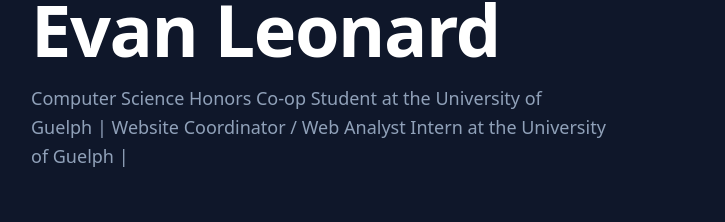
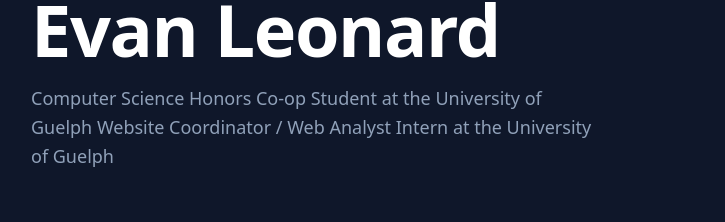
Before and after one commit to EvanML13/Personal-Site, a React (Vite) app: page /#/ in a window 1280 px wide. Shown: the part 266-488 px from the top of the page, without its empty margins (33-758 px from the left). Built offline with nearby package versions, Linux system fonts and the light colour scheme.

Commit message:
Fixed Spacing

```diff
--- a/src/components/portfolio/Hero.tsx
+++ b/src/components/portfolio/Hero.tsx
@@ -12,7 +12,7 @@
                 {contactInfo.name}
             </h1>
             <p className="mt-4 text-lg text-slate-400 max-w-xl leading-relaxed">
-                Computer Science Honors Co-op Student at the University of Guelph | Website Coordinator / Web Analyst Intern at the University of Guelph |  {/* Focused on AI and Full-Stack Development | */}
+                Computer Science Honors Co-op Student at the University of Guelph Website Coordinator / Web Analyst Intern at the University of Guelph  {/* Focused on AI and Full-Stack Development | */}
             </p>
         </section>
     );
--- a/src/components/portfolio/Projects.tsx
+++ b/src/components/portfolio/Projects.tsx
@@ -5,7 +5,7 @@
 export default function Projects() {
     return (
         <Reveal>
-            <section className="px-6 md:px-16 py-12">
+            <section className="px-6 md:px-16 py-1">
                 <h2 className="text-2xl font-semibold text-white mb-6">Projects</h2>
                 <div className="grid md:grid-cols-2 gap-4">
                     {projects.map((projects) => (
```
